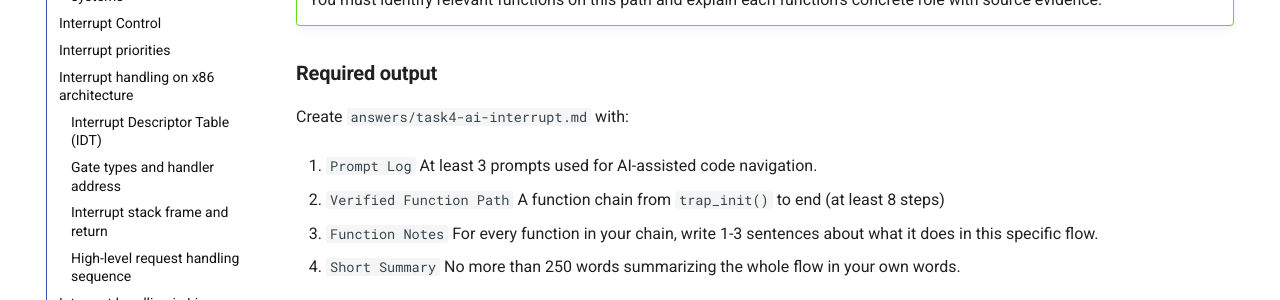
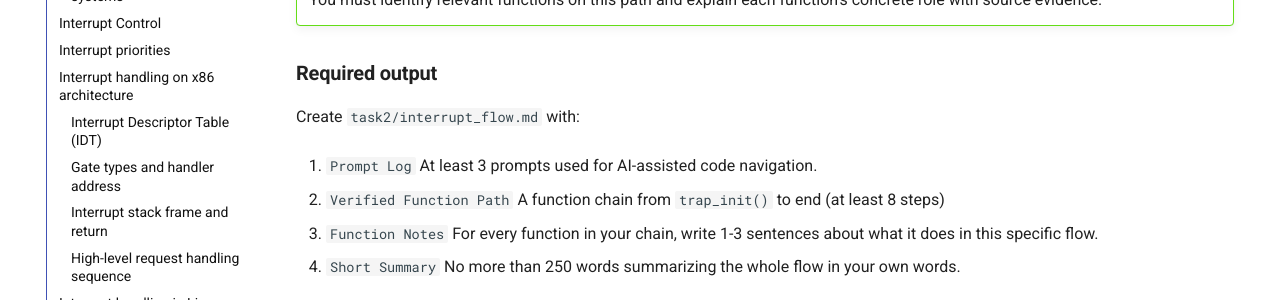
Before and after one commit to nus-cs5250/26s, an MkDocs documentation site: the page built from docs/asg2/task-ai-interrupt.md, in a window 1280 px wide and 900 px high, scrolled down 4872 px. Shown: the part 373-673 px from the top of the window. Built offline with MkDocs 1.6.1 and Material for MkDocs 9.7.7, drawn with Linux system fonts in a browser that asks for light colours; comment, search, counter and statistics services are not loaded.

Commit message:
add ai interrupt

```diff
--- a/docs/asg2/task-ai-interrupt.md
+++ b/docs/asg2/task-ai-interrupt.md
@@ -192,7 +192,7 @@ which then drive periodic time accounting and scheduled timer callbacks.
 
 ### Required output
 
-Create `answers/task4-ai-interrupt.md` with:
+Create `task2/interrupt_flow.md` with:
 
 1. `Prompt Log`
 At least 3 prompts used for AI-assisted code navigation.
```
